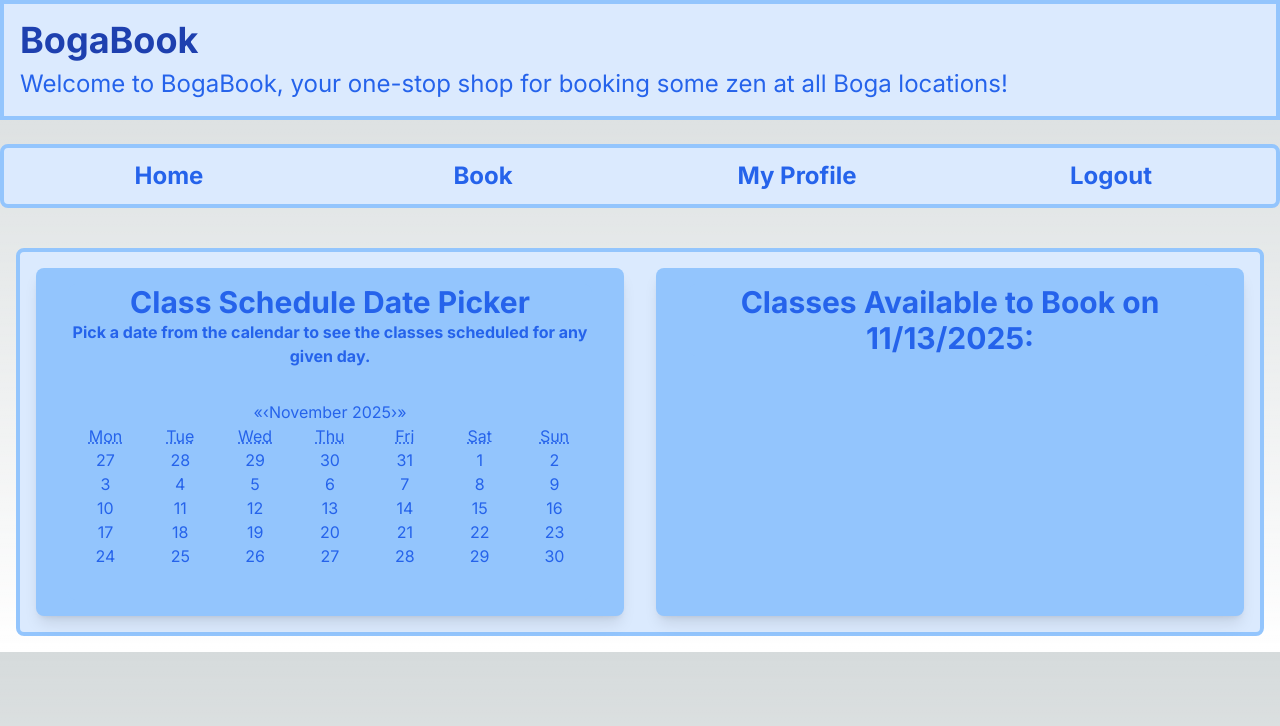
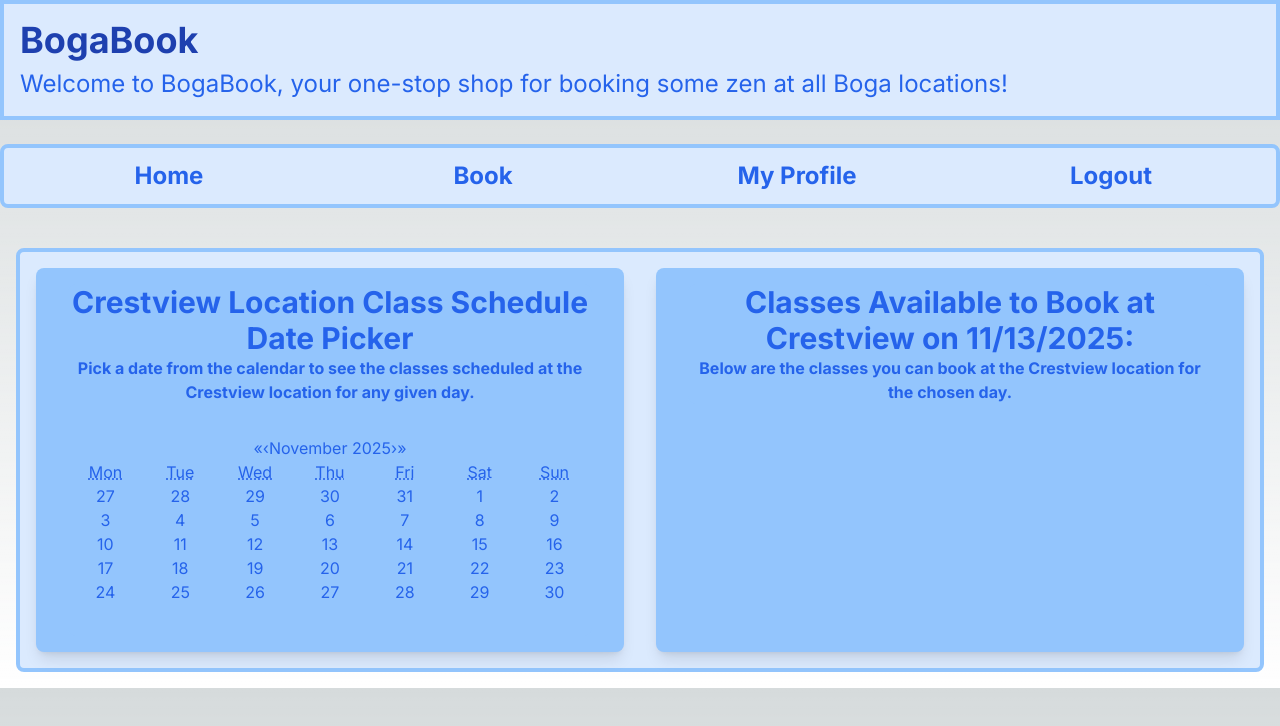
Before and after one commit to Robchike9290/YogaBookingPlatform, a Next.js app: page /book in a window 1280 px wide. Shown: the top 726 px of the page. Built offline with nearby package versions, Linux system fonts and the light colour scheme.

Commit message:
Update titles and subtitles of calendar components to be dynamic on Profile vs. Booking pages.

```diff
--- a/src/_components/BookingCalendar.tsx
+++ b/src/_components/BookingCalendar.tsx
@@ -9,7 +9,9 @@ import React, { useEffect } from "react";
 
 export default function BookingCalendar({
   dailyTitle,
+  dailySubtitle,
   monthlyTitle,
+  monthlySubtitle,
 }: MasterCalendarProps) {
   const { currentDate, setCurrentDate } = usePlatformContext();
 
@@ -21,16 +23,21 @@ export default function BookingCalendar({
   }, []);
 
   return (
-    <div className="flex rounded-lg bg-blue-100 border-4 border-blue-300">
-      <div className="m-4 flex-1 bg-blue-300 shadow-lg rounded-lg">
+    <div className="flex rounded-lg border-4 border-blue-300 bg-blue-100">
+      <div className="m-4 flex-1 rounded-lg bg-blue-300 shadow-lg">
         <MonthlyClassCalendar
           title={monthlyTitle}
+          subtitle={monthlySubtitle}
           setCurrentDate={setCurrentDate}
         />
       </div>
-      <div className="m-4 flex-1 bg-blue-300 shadow-lg rounded-lg">
+      <div className="m-4 flex-1 rounded-lg bg-blue-300 shadow-lg">
         {/* TODO: Make this actually populate classes on calendar click */}
-        <DailyClassCalendar title={dailyTitle} currentDate={currentDate} />
+        <DailyClassCalendar
+          title={dailyTitle}
+          subtitle={dailySubtitle}
+          currentDate={currentDate}
+        />
       </div>
     </div>
   );
--- a/src/_components/DailyClassCalendar.tsx
+++ b/src/_components/DailyClassCalendar.tsx
@@ -47,13 +47,14 @@ export default function DailyClassCalendar(props: SubcalendarProps) {
       <h1 className="text-3xl font-bold">
         {props.title} {props.currentDate}:
       </h1>
+      <h2 className="font-bold">{props.subtitle}</h2>
       <div className="max-h-72 overflow-auto">
         {dummyClassData.map((classData) => {
           if (props.currentDate === classData.date) {
             return (
               <div
                 key={classData.id}
-                className="m-6 grid grid-cols-6 grid-rows-1 rounded-md bg-blue-600 p-6 shadow-xl text-black font-bold"
+                className="m-6 grid grid-cols-6 grid-rows-1 rounded-md bg-blue-600 p-6 font-bold text-black shadow-xl"
               >
                 <div className="col-span-5 col-start-1 row-start-1">
                   <h3>{classData.name}</h3>
--- a/src/_components/MonthlyClassCalendar.tsx
+++ b/src/_components/MonthlyClassCalendar.tsx
@@ -8,6 +8,7 @@ import { formatDateString } from "@/utils";
 export default function MonthlyClassCalendar({
   setCurrentDate,
   title,
+  subtitle,
 }: SubcalendarProps) {
   const handleClickDay = (date: Date) => {
     const formattedDateString = formatDateString(date);
@@ -18,10 +19,7 @@ export default function MonthlyClassCalendar({
     <div className="mx-8 my-4 rounded-lg bg-blue-300 text-center text-blue-600">
       {/* TODO: Style calendar to show dots on days with classes. */}
       <h1 className="text-3xl font-bold">{title}</h1>
-      <h2 className="font-bold">
-        Pick a date from the calendar to see the classes scheduled for any given
-        day.
-      </h2>
+      <h2 className="font-bold">{subtitle}</h2>
       <div className="py-8">
         <Calendar onClickDay={handleClickDay} />
       </div>
--- a/src/_components/PlatformContext.tsx
+++ b/src/_components/PlatformContext.tsx
@@ -2,14 +2,41 @@
 
 import { createContext, useContext, useState, ReactNode } from "react";
 import { PlatformContextType } from "@/types";
+import { v4 } from "uuid";
 
 const PlatformContext = createContext<PlatformContextType | undefined>(
   undefined,
 );
 
 export function PlatformContextProvider({ children }: { children: ReactNode }) {
+  // TODO: Update this to be actual DB data.  Have it update upon page load by withdrawing it from the DB.
+  const [allStudios, setAllStudios] = useState([
+    {
+      id: v4(),
+      name: "Crestview",
+    },
+    {
+      id: v4(),
+      name: "Bouldin",
+    },
+    {
+      id: v4(),
+      name: "Riata",
+    },
+    {
+      id: v4(),
+      name: "Downtown",
+    },
+    {
+      id: v4(),
+      name: "Mueller",
+    },
+  ]);
   const [isLoggedIn, setIsLoggedIn] = useState(true);
   const [currentDate, setCurrentDate] = useState(Date());
+  const [currentStudioName, setCurrentStudioName] = useState(
+    allStudios[0].name,
+  );
 
   return (
     <PlatformContext.Provider
@@ -18,6 +45,9 @@ export function PlatformContextProvider({ children }: { children: ReactNode }) {
         setIsLoggedIn,
         currentDate,
         setCurrentDate,
+        currentStudioName,
+        setCurrentStudioName,
+        allStudios,
       }}
     >
       {children}
--- a/src/app/book/page.tsx
+++ b/src/app/book/page.tsx
@@ -1,28 +1,21 @@
 "use client";
+import { usePlatformContext } from "@/_components/PlatformContext";
 // TODO: Use <Suspense /> component to optimize this and other
 // client-side-rendered pages to render everything EXCEPT dynamic content.
 
-import MonthlyClassCalendar from "../../_components/MonthlyClassCalendar";
-import DailyClassCalendar from "../../_components/DailyClassCalendar";
-import { useState, useEffect } from "react";
-import { getDateParts } from "@/utils";
 import BookingCalendar from "../../_components/BookingCalendar";
 
 export default function Book() {
-  const [currentDate, setCurrentDate] = useState(Date());
-
-  useEffect(() => {
-    const today = new Date();
-    const [month, day, year] = getDateParts(today);
-
-    setCurrentDate(`${month}/${day}/${year}`);
-  }, []);
+  const { currentStudioName } = usePlatformContext();
 
   return (
     <div className="m-4">
+      {/* Add another location selector here */}
       <BookingCalendar
-        dailyTitle={"Classes Available to Book on "}
-        monthlyTitle={"Class Schedule Date Picker"}
+        dailyTitle={`Classes Available to Book at ${currentStudioName} on `}
+        dailySubtitle={`Below are the classes you can book at the ${currentStudioName} location for the chosen day.`}
+        monthlyTitle={`${currentStudioName} Location Class Schedule Date Picker`}
+        monthlySubtitle={`Pick a date from the calendar to see the classes scheduled at the ${currentStudioName} location for any given day.`}
       />
     </div>
   );
--- a/src/app/page.tsx
+++ b/src/app/page.tsx
@@ -4,37 +4,13 @@ import { useState, useEffect } from "react";
 import AboutStudio from "@/app/_components/AboutStudio";
 import PricingPlans from "@/app/_components/PricingPlans";
 import CurrentStudioAndSelection from "@/app/_components/CurrentStudioAndSelection";
-import { v4 } from "uuid";
+import { usePlatformContext } from "@/_components/PlatformContext";
 
 export default function Home() {
-  // TODO: Update this to be actual DB data.  Have it update upon page load by withdrawing it from the DB.
-  const [allStudios, setAllStudios] = useState([
-    {
-      id: v4(),
-      name: "Crestview",
-    },
-    {
-      id: v4(),
-      name: "Bouldin",
-    },
-    {
-      id: v4(),
-      name: "Riata",
-    },
-    {
-      id: v4(),
-      name: "Downtown",
-    },
-    {
-      id: v4(),
-      name: "Mueller",
-    },
-  ]);
+  const [backendStatus, setBackendStatus] = useState("Checking...");
 
-  const [backendStatus, setBackendStatus] = useState("Checking...");
-  const [currentStudioName, setCurrentStudioName] = useState(
-    allStudios[0].name,
-  );
+  const { allStudios, setCurrentStudioName, currentStudioName } =
+    usePlatformContext();
 
   useEffect(() => {
     // Check backend connection
--- a/src/app/profile/page.tsx
+++ b/src/app/profile/page.tsx
@@ -2,6 +2,7 @@ import React from "react";
 import ProfileMetadata from "./_components/ProfileMetadata";
 import Deals from "./_components/Deals";
 import BookingCalendar from "../../_components/BookingCalendar";
+import { usePlatformContext } from "@/_components/PlatformContext";
 
 export default function Profile() {
   return (
@@ -18,7 +19,11 @@ export default function Profile() {
         {/* TODO: Pass the name of the user and studio to the booking calendar as a prop or via context */}
         <BookingCalendar
           dailyTitle={"My Booked Classes for "}
+          dailySubtitle={`Below are the classes you have booked for the selected day.`}
           monthlyTitle={"Booked Class Schedule Date Picker"}
+          monthlySubtitle={
+            "Pick a date from the calendar to see the classes you have booked for any given day."
+          }
         />
       </div>
     </>
--- a/src/types.ts
+++ b/src/types.ts
@@ -87,6 +87,9 @@ export interface PlatformContextType {
   setIsLoggedIn: (value: boolean) => void;
   currentDate: string;
   setCurrentDate: (value: string) => void;
+  currentStudioName: string;
+  setCurrentStudioName: (value: string) => void;
+  allStudios: { id: string; name: string }[];
 }
 
 export interface LoginProps {
@@ -107,9 +110,12 @@ export interface SubcalendarProps {
   setCurrentDate?: (value: string) => void;
   currentDate?: string;
   title?: string;
+  subtitle?: string;
 }
 
 export interface MasterCalendarProps {
   dailyTitle: string;
+  dailySubtitle: string;
   monthlyTitle: string;
+  monthlySubtitle: string;
 }
```
